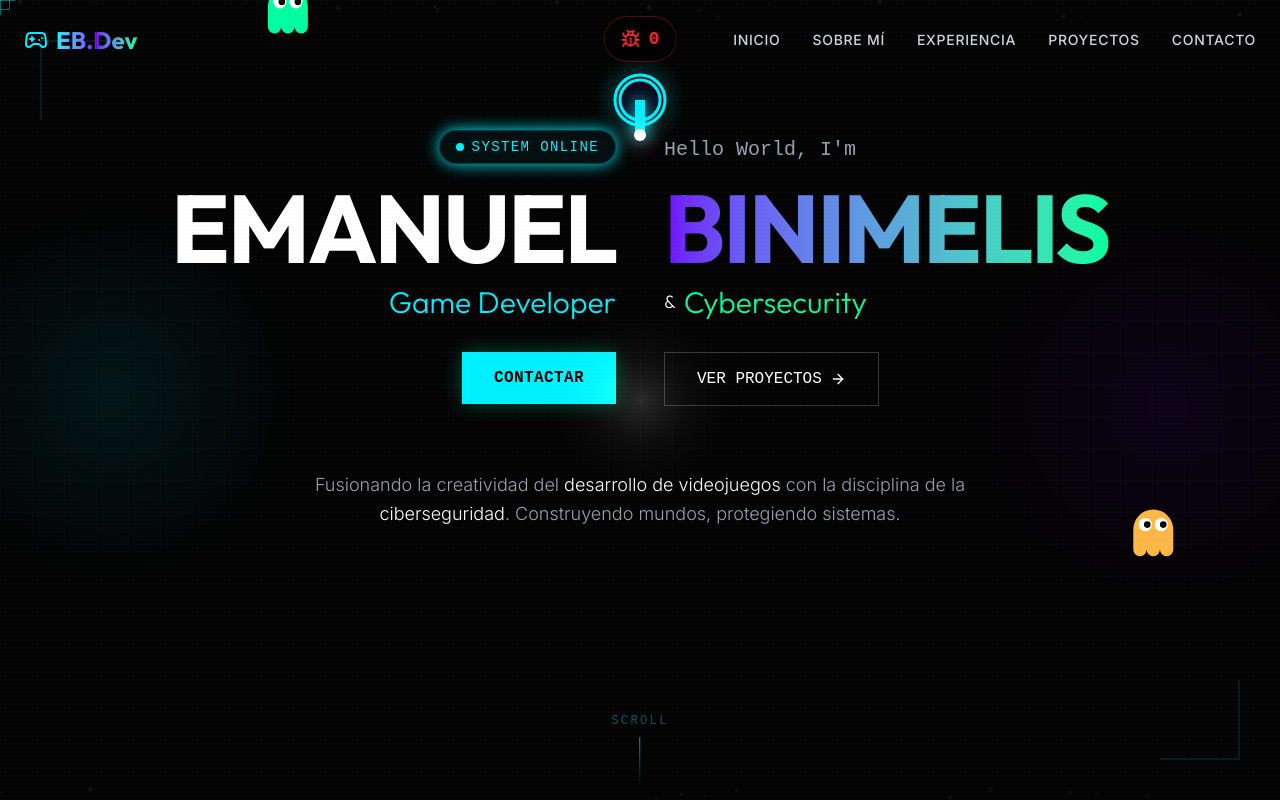
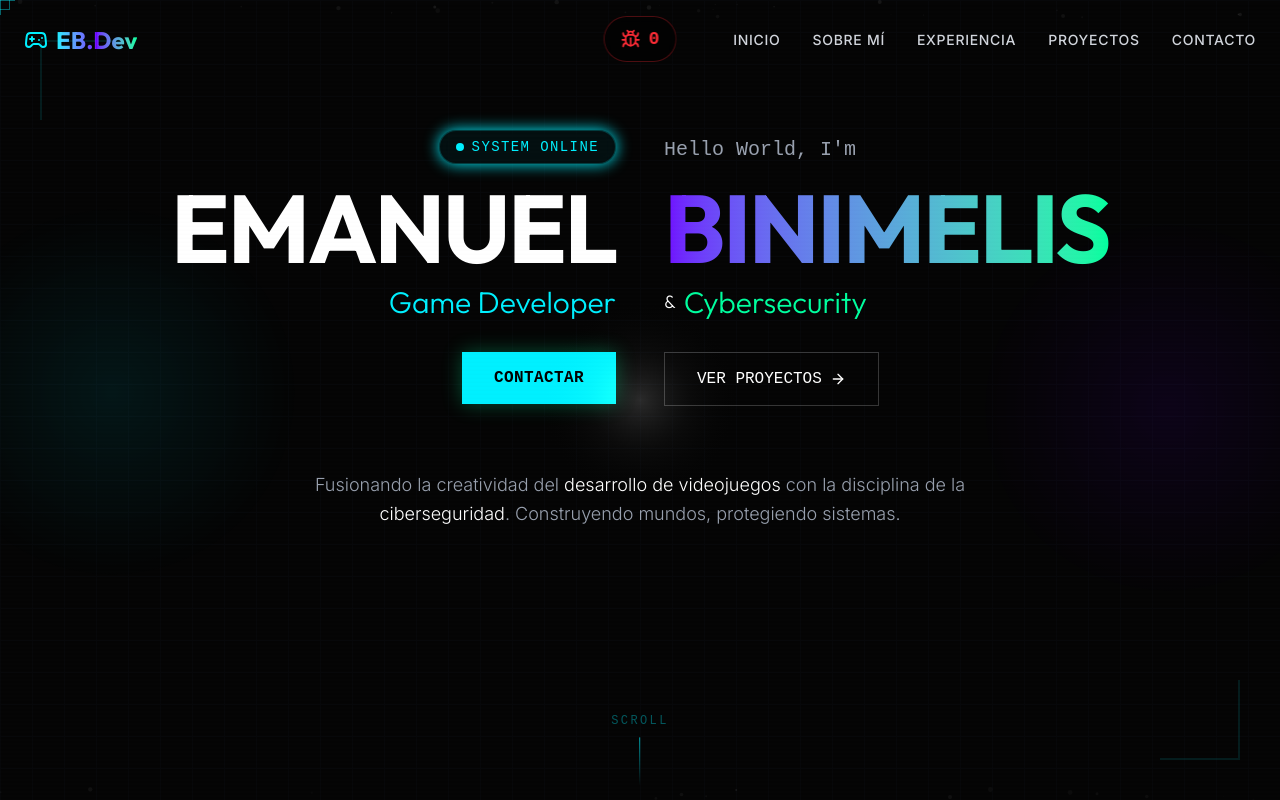
Before and after one commit to EmaBilibili/My-Portfolio, a React (Vite) app: page / in a window 1280 px wide. Shown: the top 800 px of the page. Built offline with nearby package versions, Linux system fonts and the light colour scheme.

Commit message:
Fix: Adjust z-index so entities appear behind content but above background

```diff
--- a/src/components/DualWorldOverlay.jsx
+++ b/src/components/DualWorldOverlay.jsx
@@ -257,7 +257,7 @@ const DualWorldOverlay = () => {
     return (
         <canvas
             ref={canvasRef}
-            className="fixed inset-0 pointer-events-none z-[54]"
+            className="fixed inset-0 pointer-events-none z-[8]"
         />
     );
 };
--- a/src/components/TurretDefense.jsx
+++ b/src/components/TurretDefense.jsx
@@ -207,7 +207,7 @@ const TurretDefense = () => {
             {/* Turret Canvas */}
             <canvas
                 ref={canvasRef}
-                className="fixed inset-0 pointer-events-none z-[55]"
+                className="fixed inset-0 pointer-events-none z-[9]"
             />
         </>
     );
```
